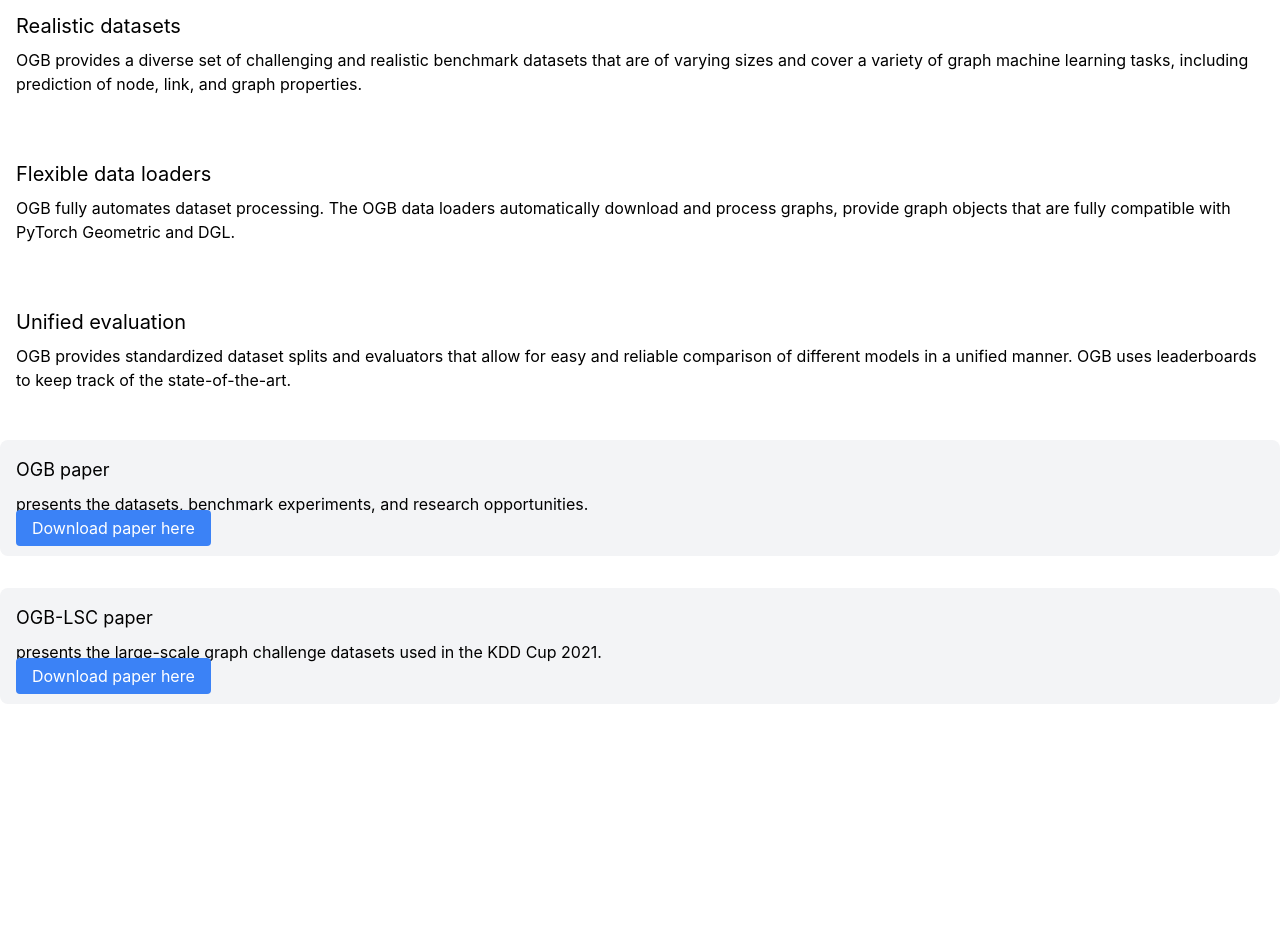
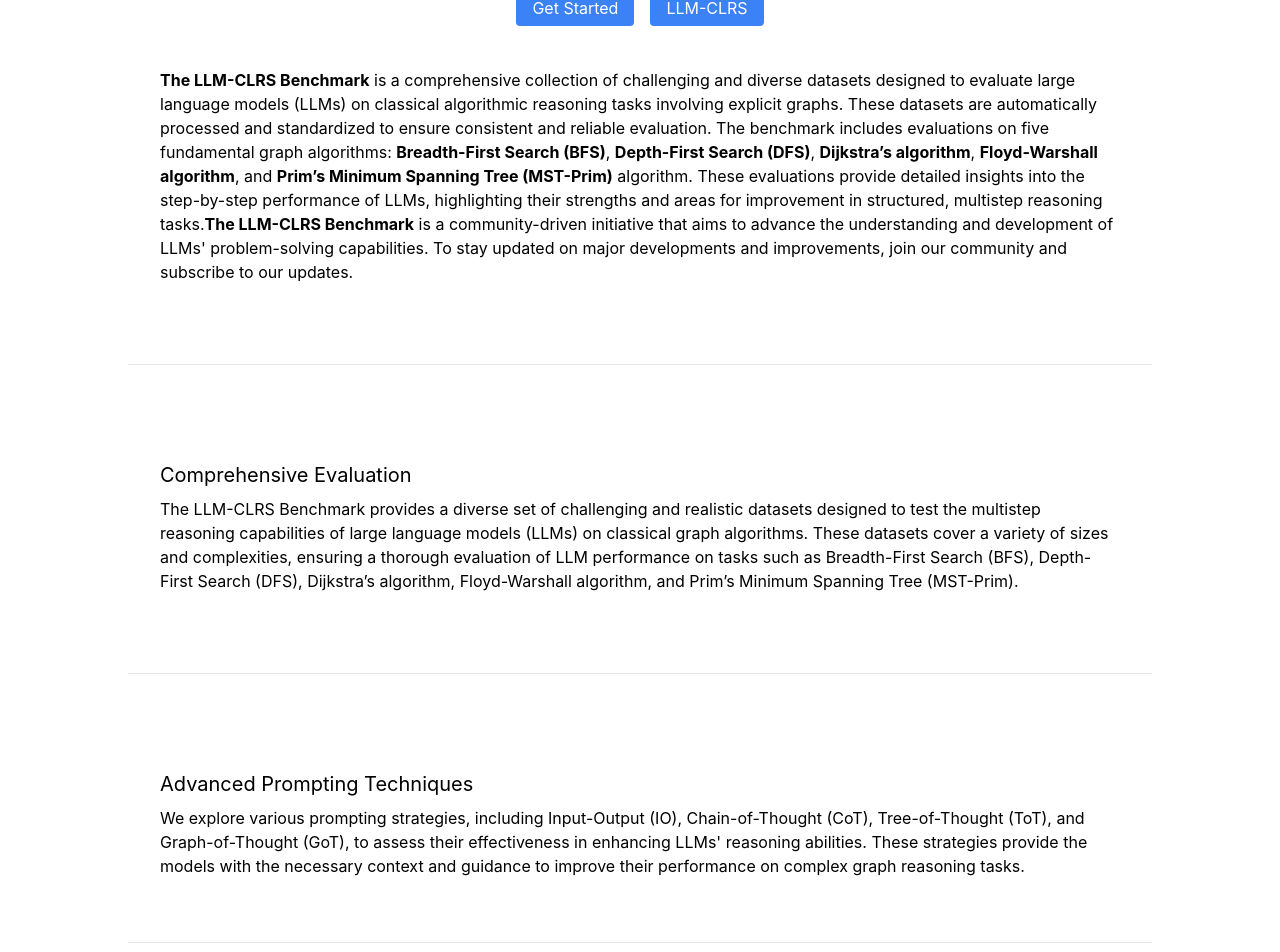
Before and after one commit to inmancosta/llm-clrs-reasoning-benchmark, a React (Create React App) app: page / in a window 1280 px wide. Shown: the part 388-1340 px from the top of the page. Before the commit the page ends 1124 px from the top, so only its background shows below. Built offline with nearby package versions, Linux system fonts and the light colour scheme.

Commit message:
various indentation fixes

```diff
--- a/src/Pages/Landing.js
+++ b/src/Pages/Landing.js
@@ -1,6 +1,7 @@
 // src/Pages/Landing.js
 import React from "react";
 import NavBar from "../Components/NavBar";
+
 
 const Landing = () => {
   return (
@@ -9,9 +10,9 @@
       <main className="p-0 m-0">
         <section
           className="mb-8 bg-cover bg-center w-full h-64 md:h-64 lg:h-64"
-          style={{ backgroundImage: 'url("/nodes.png")' }}
+          style={{ backgroundImage: 'url("/nodes.png")'}}
         >
-          <div className="p-8 rounded-lg ml-16 md:ml-8">
+          <div className="p-8 rounded-lg mx-auto max-w-screen-lg">
             <h2 className="text-4xl mb-4 mt-4">
               LLM-CLRS Graph Reasoning Benchmark
             </h2>
@@ -19,65 +20,88 @@
               Benchmark datasets, data loaders, and evaluators for graph machine
               learning.
             </p>
-            <div className="mt-8 space-x-4">
-              <a href="#" className="bg-blue-500 text-white py-2 px-4 rounded">
-                Get Started
-              </a>
-              <a href="#" className="bg-blue-500 text-white py-2 px-4 rounded">
-                OGB-LSC
+
+          </div>
+        </section>
+        <div className="mt-8 space-x-4 text-center">
+          <a href="#" className="bg-blue-500 text-white py-2 px-4 rounded">
+            Get Started
+          </a>
+          <a href="#" className="bg-blue-500 text-white py-2 px-4 rounded">
+            LLM-CLRS
+          </a>
+        </div>
+        <section className="mb-8 p-4 ">
+          <div className="p-8  mx-auto max-w-screen-lg border-b">
+            <p className="pb-12">
+              <b>The LLM-CLRS Benchmark</b> is a comprehensive collection of
+              challenging and diverse datasets designed to evaluate large
+              language models (LLMs) on classical algorithmic reasoning tasks
+              involving explicit graphs. These datasets are automatically
+              processed and standardized to ensure consistent and reliable
+              evaluation. The benchmark includes evaluations on five fundamental
+              graph algorithms: <b>Breadth-First Search (BFS)</b>,{" "}
+              <b>Depth-First Search (DFS)</b>, <b>Dijkstra’s algorithm</b>,{" "}
+              <b>Floyd-Warshall algorithm</b>, and{" "}
+              <b>Prim’s Minimum Spanning Tree (MST-Prim)</b> algorithm. These
+              evaluations provide detailed insights into the step-by-step
+              performance of LLMs, highlighting their strengths and areas for
+              improvement in structured, multistep reasoning tasks.
+              <b>The LLM-CLRS Benchmark</b> is a community-driven initiative
+              that aims to advance the understanding and development of LLMs'
+              problem-solving capabilities. To stay updated on major
+              developments and improvements, join our community and subscribe to
+              our updates.
+            </p>
+          </div>
+        </section>
+        <section className="mb-8 p-4 ">
+          <div className="p-8  mx-auto max-w-screen-lg border-b">
+            <h3 className="text-xl mb-2">Comprehensive Evaluation</h3>
+            <p className="pb-12">
+              The LLM-CLRS Benchmark provides a diverse set of challenging and
+              realistic datasets designed to test the multistep reasoning
+              capabilities of large language models (LLMs) on classical graph
+              algorithms. These datasets cover a variety of sizes and
+              complexities, ensuring a thorough evaluation of LLM performance on
+              tasks such as Breadth-First Search (BFS), Depth-First Search
+              (DFS), Dijkstra’s algorithm, Floyd-Warshall algorithm, and Prim’s
+              Minimum Spanning Tree (MST-Prim).
+            </p>
+          </div>
+        </section>
+        <section className="mb-8 p-4 ">
+          <div className="p-8 mx-auto max-w-screen-lg border-b">
+            <h3 className="text-xl mb-2">Advanced Prompting Techniques</h3>
+            <p className="pb-8">
+              We explore various prompting strategies, including Input-Output
+              (IO), Chain-of-Thought (CoT), Tree-of-Thought (ToT), and
+              Graph-of-Thought (GoT), to assess their effectiveness in enhancing
+              LLMs' reasoning abilities. These strategies provide the models
+              with the necessary context and guidance to improve their
+              performance on complex graph reasoning tasks.
+            </p>
+          </div>
+        </section>
+        <section className="mb-8 p-4">
+          <div className="p-8 rounded-lg mx-auto max-w-screen-lg">
+            <div className="bg-gray-100 p-4 rounded-lg mb-8">
+              <div>
+                <h4 className="text-lg mb-2">LLM-CLRS paper</h4>
+                <p className="mb-4">
+                  presents the datasets, benchmark experiments, and research
+                  opportunities.
+                </p>
+              </div>
+              <a
+                href="#"
+                className="text-center bg-blue-500 text-white py-1 px-4 rounded mt-4"
+              >
+                Download paper here
               </a>
             </div>
           </div>
         </section>
-        <section className="mb-8 p-4">
-          <h3 className="text-xl mb-2">Realistic datasets</h3>
-          <p>
-            OGB provides a diverse set of challenging and realistic benchmark
-            datasets that are of varying sizes and cover a variety of graph
-            machine learning tasks, including prediction of node, link, and
-            graph properties.
-          </p>
-        </section>
-        <section className="mb-8 p-4">
-          <h3 className="text-xl mb-2">Flexible data loaders</h3>
-          <p>
-            OGB fully automates dataset processing. The OGB data loaders
-            automatically download and process graphs, provide graph objects
-            that are fully compatible with PyTorch Geometric and DGL.
-          </p>
-        </section>
-        <section className="mb-8 p-4">
-          <h3 className="text-xl mb-2">Unified evaluation</h3>
-          <p>
-            OGB provides standardized dataset splits and evaluators that allow
-            for easy and reliable comparison of different models in a unified
-            manner. OGB uses leaderboards to keep track of the state-of-the-art.
-          </p>
-        </section>
-        <div className="bg-gray-100 p-4 rounded-lg mb-8">
-          <div>
-            <h4 className="text-lg mb-2">OGB paper</h4>
-            <p>
-              presents the datasets, benchmark experiments, and research
-              opportunities.
-            </p>
-          </div>
-          <a href="#" className="bg-blue-500 text-white py-2 px-4 rounded mt-4">
-            Download paper here
-          </a>
-        </div>
-        <div className="bg-gray-100 p-4 rounded-lg mb-8">
-          <div>
-            <h4 className="text-lg mb-2">OGB-LSC paper</h4>
-            <p>
-              presents the large-scale graph challenge datasets used in the KDD
-              Cup 2021.
-            </p>
-          </div>
-          <a href="#" className="bg-blue-500 text-white py-2 px-4 rounded mt-4">
-            Download paper here
-          </a>
-        </div>
       </main>
     </div>
   );
```
